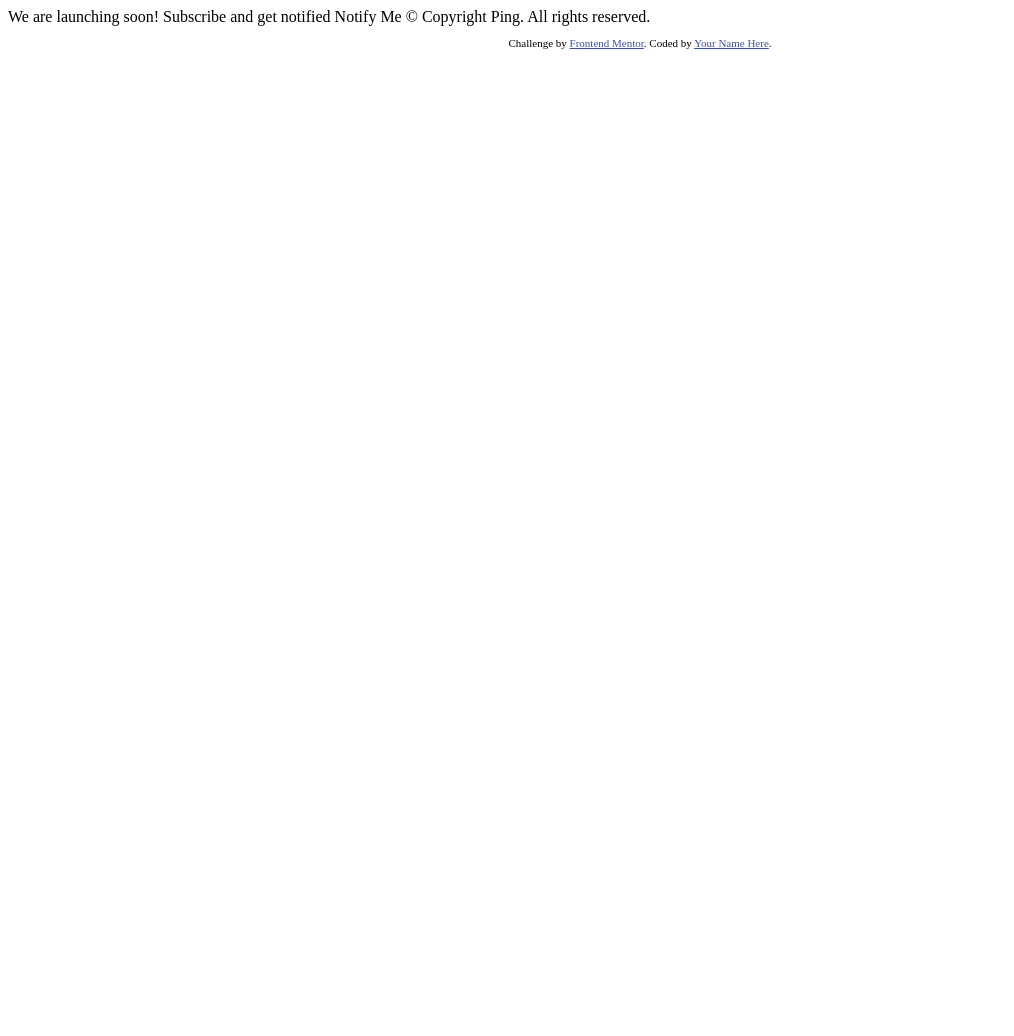
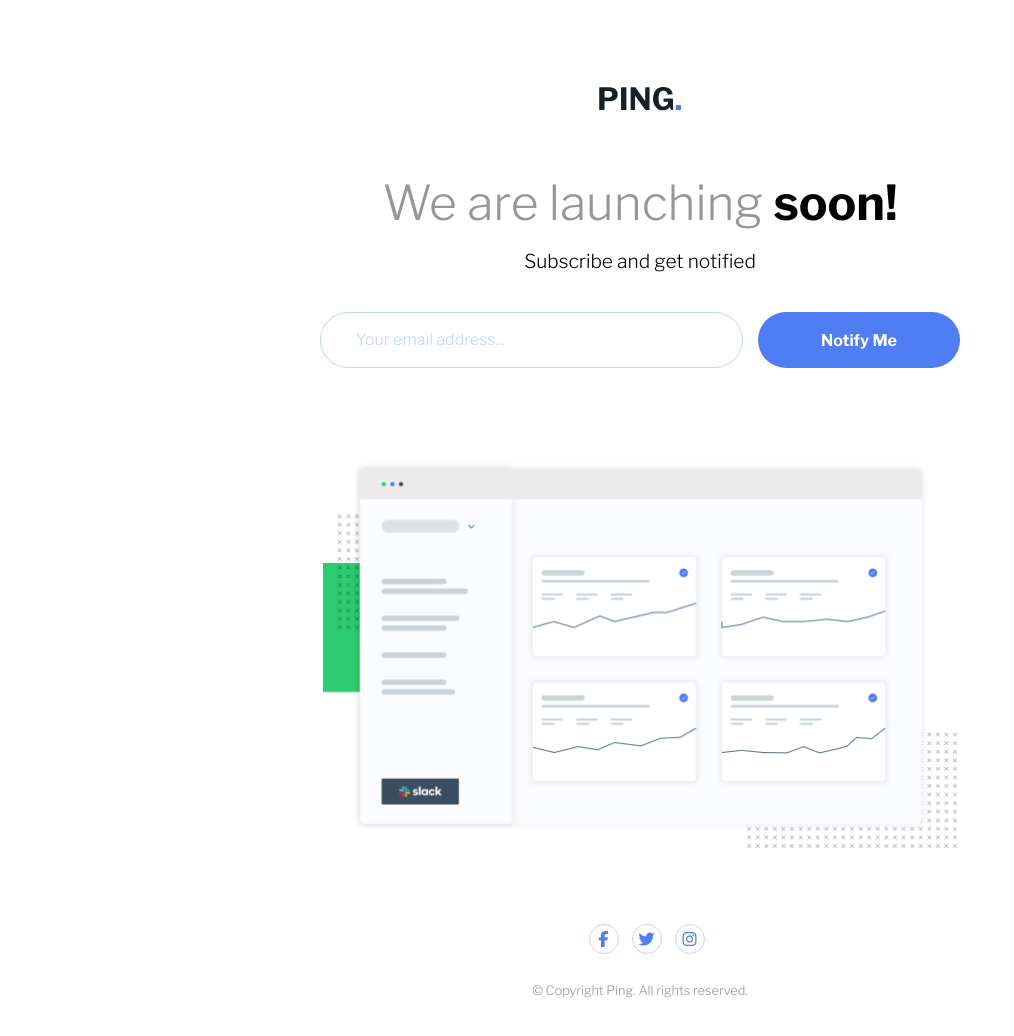
Before and after one commit to kelsondouglas/Front-end-challenge-06, a plain HTML site: page index.html in a window 1280 px wide. Shown: the whole page, without its empty margins (0-1014 px from the left). Before the commit the page ends 800 px from the top, so only its background shows below. Drawn offline with nearby package versions, Linux system fonts and the light colour scheme.

Commit message:
Versão Desktop

```diff
--- /dev/null
+++ b/css/style.css
@@ -0,0 +1,116 @@
+/* Fontes */
+@import url('https://fonts.googleapis.com/css2?family=Libre+Franklin:wght@300;600;700&display=swap');
+
+* {
+    margin: 0;
+    padding: 0;
+    box-sizing: border-box;
+    text-decoration: none;
+    list-style: none;
+    font-family: 'Libre Franklin', sans-serif;
+}
+
+.container {
+    max-width: 640px;
+    margin: 0 auto;
+}
+
+nav {
+    margin: 86px 0 59px 0;
+    text-align: center;
+}
+
+nav img {
+    height: 25px;
+}
+
+main {
+    display: flex;
+    flex-direction: column;
+    align-items: center;
+}
+
+.text h1, .text p {
+    text-align: center;
+}
+
+.text h1 {
+    color: hsl(0, 0%, 59%);
+    font-size: 3rem;
+    font-weight: 300;
+    margin-bottom: 17px;
+}
+
+.text h1 span {
+    font-weight: 700;
+    color: black;
+}
+
+.text p {
+    font-size: 1.2rem;
+    margin-bottom: 39px;
+}
+
+.email, .email form {
+    height: 56px;
+    width: 100%;
+    display: flex;
+    justify-content: space-between;
+    margin-bottom: 93px;
+}
+
+.email form input {
+    padding-left: 35px;
+    height: 100%;
+    width: 423px;
+    border-radius: 28px;
+    border: 1px solid hsl(223, 100%, 88%);
+    outline: none;
+}
+
+.email form input::placeholder {
+    font-size: 1rem;
+    color: hsl(223, 100%, 88%);
+}
+
+.email form button {
+    height: 100%;
+    width: 202px;
+    border-radius: 28px;
+    border: none;
+    background-color: hsl(223, 87%, 63%);
+    color: white;
+    font-weight: 700;
+    font-size: 1rem;
+}
+
+.img img {
+    width: 100%;
+    max-height: 387px;
+    margin-bottom: 72px;
+}
+
+footer .icons {
+    display: flex;
+    justify-content: center;
+    margin-bottom: 29px;
+}
+
+.icons i {
+    width: 30px;
+    height: 30px;
+    color: hsl(223, 87%, 63%);
+    margin-left: 13px;
+    display: flex;
+    justify-content: center;
+    align-items: center;
+    border:1px solid hsl(223, 100%, 88%);
+    border-radius: 50%;
+}
+
+footer p {
+    margin-bottom: 49px;
+    text-align: center;
+    font-size: .8rem;
+    color: hsl(0, 0%, 59%);
+}
--- a/index.html
+++ b/index.html
@@ -4,31 +4,48 @@
   <meta charset="UTF-8">
   <meta name="viewport" content="width=device-width, initial-scale=1.0"> <!-- displays site properly based on user's device -->
 
+  <link rel="stylesheet" href="css/style.css">
   <link rel="icon" type="image/png" sizes="32x32" href="./images/favicon-32x32.png">
+
+  <!-- Font Awesome -->
+  <script src="https://kit.fontawesome.com/7f0b8103ca.js" crossorigin="anonymous"></script>
+
 
   <title>Frontend Mentor | Ping coming soon page</title>
 
-  <!-- Feel free to remove these styles or customise in your own stylesheet 👍 -->
-  <style>
-    .attribution { font-size: 11px; text-align: center; }
-    .attribution a { color: hsl(228, 45%, 44%); }
-  </style>
 </head>
 <body>
+  <div class="container">
+    <nav>
+        <a href="#"><img src="images/logo.svg" alt="Logo do Website"></a>
+    </nav>
 
-  We are launching soon!
+    <main>
+      <div class="text">
+        <h1>We are launching <span>soon!</span></h1>
+        <p>Subscribe and get notified</p>
+      </div>
 
-  Subscribe and get notified
+      <div class="email">
+        <form>
+          <input type="text" placeholder="Your email address...">
+          <button type="submit">Notify Me</button>
+        </form>
+      </div>
 
-  Notify Me
+      <div class="img">
+        <img src="images/illustration-dashboard.png" alt="Imagem Ilustrativa">
+      </div>
+    </main>
 
-  &copy; Copyright Ping. All rights reserved.
-
-  <footer>
-    <p class="attribution">
-      Challenge by <a href="https://www.frontendmentor.io?ref=challenge" target="_blank">Frontend Mentor</a>.
-      Coded by <a href="#">Your Name Here</a>.
-    </p>
-  </footer>
+    <footer>
+      <div class="icons">
+        <a href=""><i class="fab fa-facebook-f"></i></a>
+        <a href=""><i class="fab fa-twitter"></i></a>
+        <a href=""><i class="fab fa-instagram"></i></a>
+      </div>
+      <p>&copy; Copyright Ping. All rights reserved.</p>
+    </footer>
+  </div>
 </body>
 </html>
```
